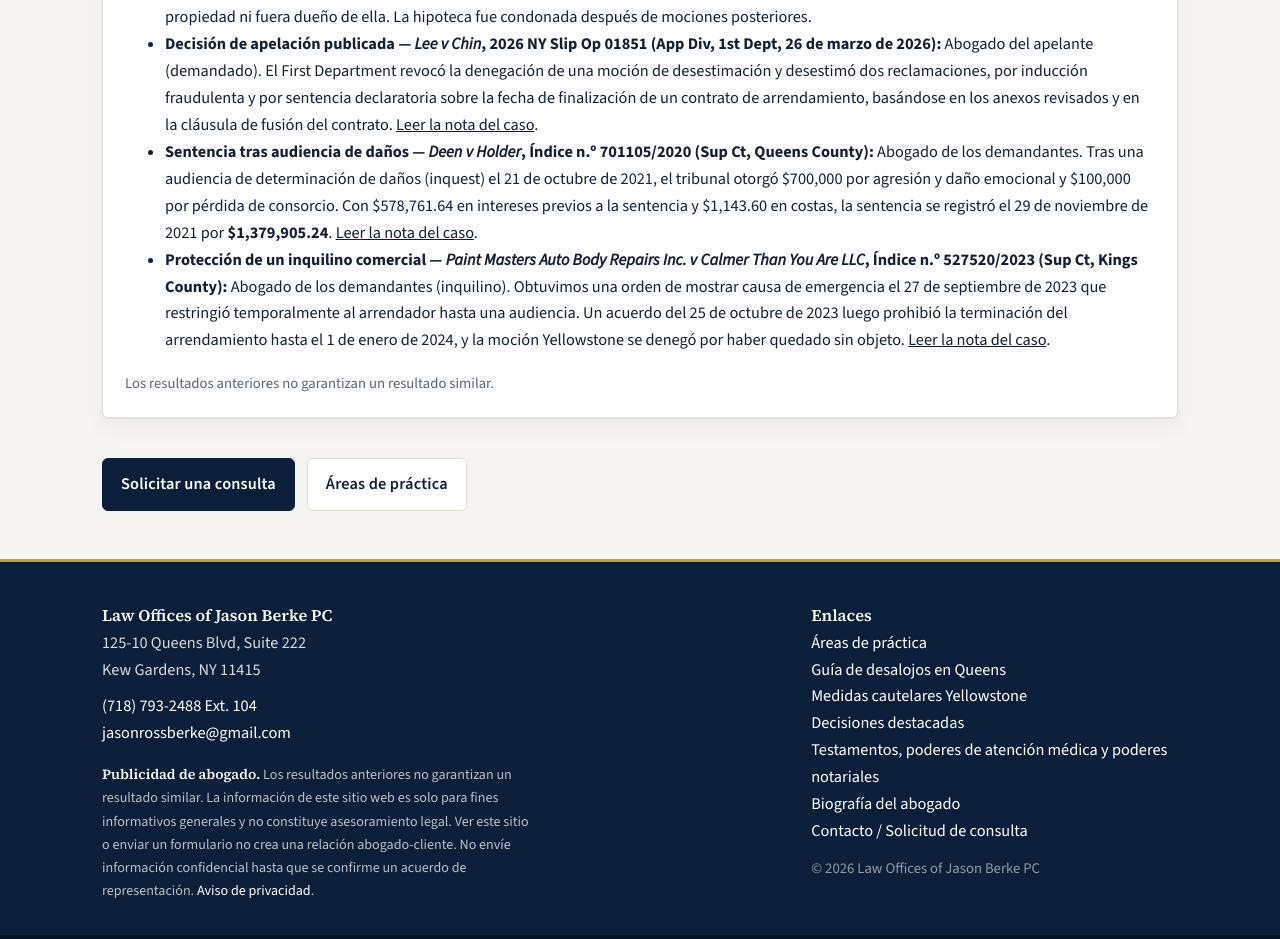
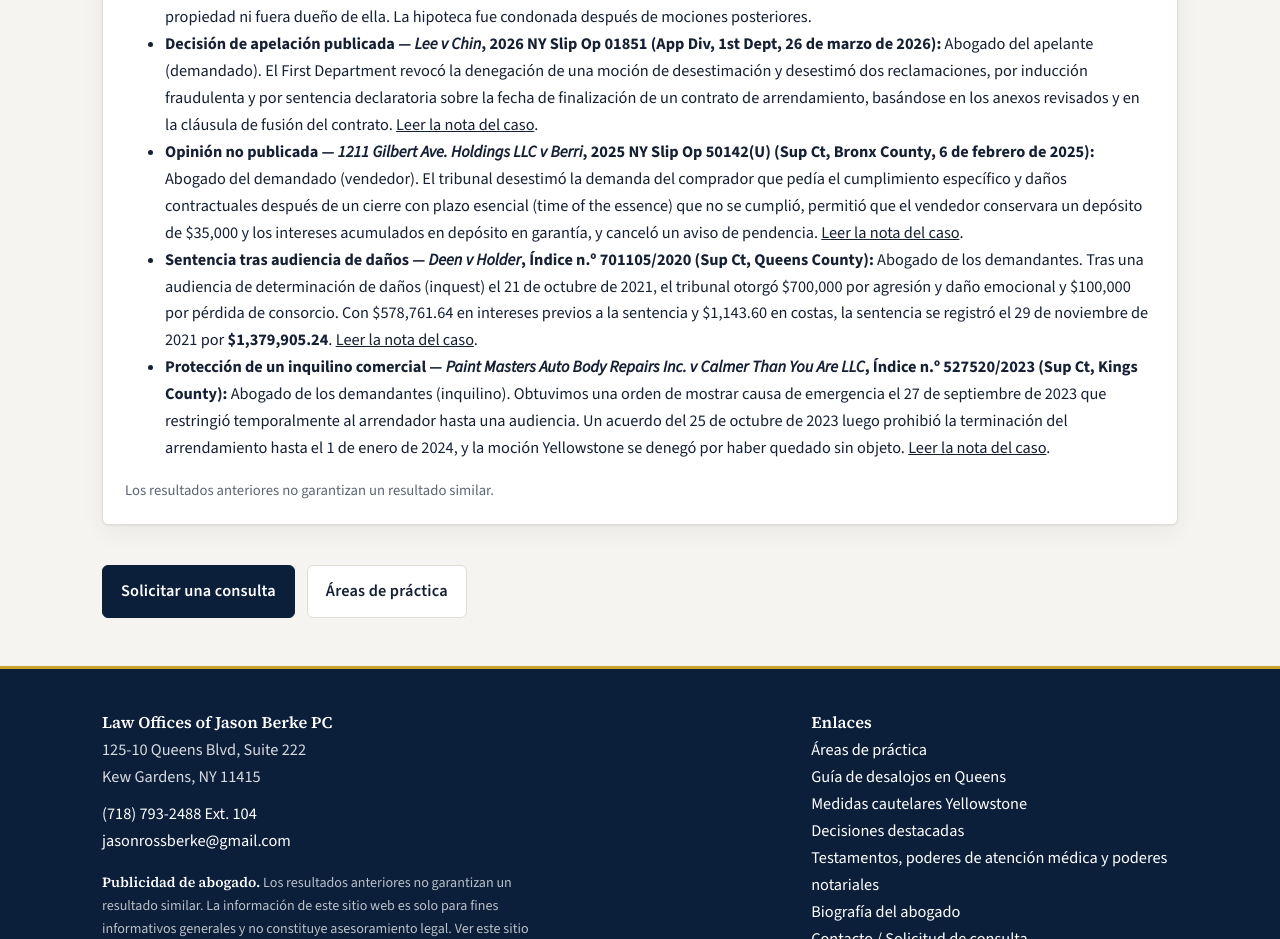
Before and after one commit to BerkeLaw/BerkeLaw, a plain HTML site: page bio-es.html in a window 1280 px wide. Shown: the part 1280-2219 px from the top of the page. Drawn offline with nearby package versions, Linux system fonts and the light colour scheme.

Commit message:
Add Berri bullet to Spanish bio

```diff
--- a/bio-es.html
+++ b/bio-es.html
@@ -134,6 +134,11 @@
           <a href="lee-v-chin-es.html" style="text-decoration:underline">Leer la nota del caso</a>.
         </li>
         <li>
+          <strong>Opinión no publicada — <em>1211 Gilbert Ave. Holdings LLC v Berri</em>, 2025 NY Slip Op 50142(U) (Sup Ct, Bronx County, 6 de febrero de 2025):</strong>
+          Abogado del demandado (vendedor). El tribunal desestimó la demanda del comprador que pedía el cumplimiento específico y daños contractuales después de un cierre con plazo esencial (time of the essence) que no se cumplió, permitió que el vendedor conservara un depósito de $35,000 y los intereses acumulados en depósito en garantía, y canceló un aviso de pendencia.
+          <a href="1211-gilbert-ave-holdings-v-berri-es.html" style="text-decoration:underline">Leer la nota del caso</a>.
+        </li>
+        <li>
           <strong>Sentencia tras audiencia de daños — <em>Deen v Holder</em>, Índice n.º 701105/2020 (Sup Ct, Queens County):</strong>
           Abogado de los demandantes. Tras una audiencia de determinación de daños (inquest) el 21 de octubre de 2021, el tribunal otorgó $700,000 por agresión y daño emocional y $100,000 por pérdida de consorcio.
           Con $578,761.64 en intereses previos a la sentencia y $1,143.60 en costas, la sentencia se registró el 29 de noviembre de 2021 por <strong>$1,379,905.24</strong>.
```
